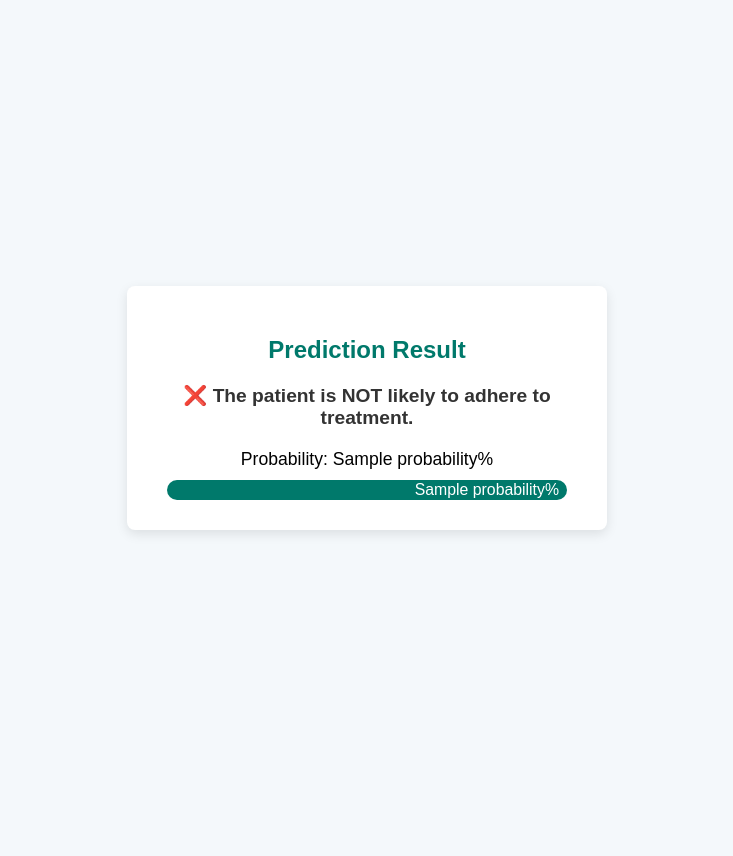
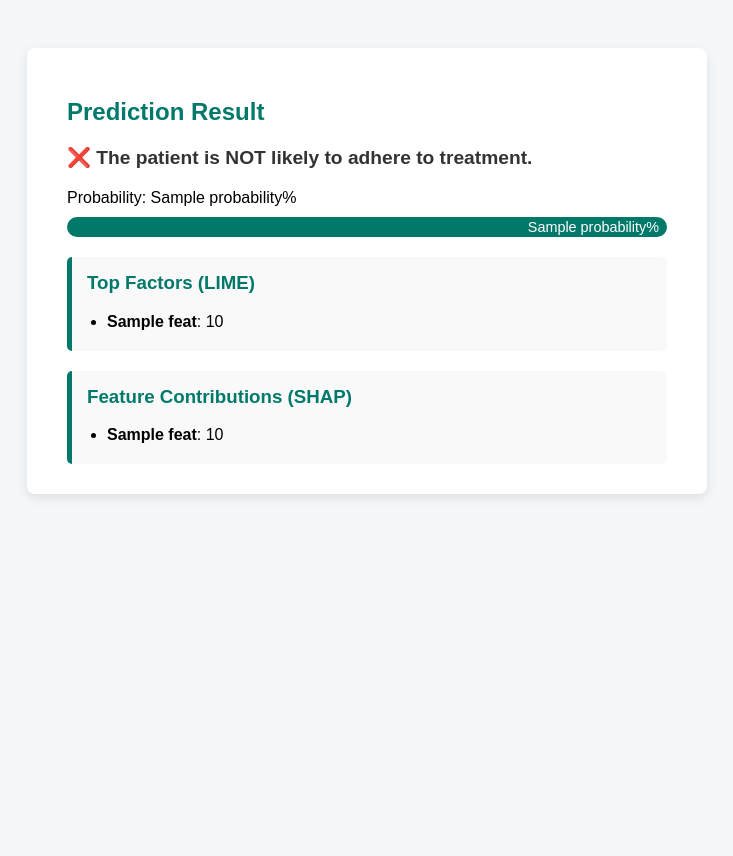
Before and after one commit to CarolineBusingye/osteoporosis-adherence-deploymentrep, a Flask app: template templates/result.html in a window 1280 px wide. Shown: the whole page, without its empty margins (273-1006 px from the left). Before the commit the page ends 534 px from the top, so only its background shows below. Run offline with Flask 3, Linux system fonts and the light colour scheme; the template is opened without the code that fills it: most values are stand-ins (such as "Sample title", 1, 10 or a date in 2020).

Commit message:
Update result.html

```diff
--- a/templates/result.html
+++ b/templates/result.html
@@ -9,8 +9,9 @@
       background: #f4f8fb;
       display: flex;
       justify-content: center;
-      align-items: center;
-      height: 100vh;
+      align-items: flex-start;
+      padding-top: 40px;
+      min-height: 100vh;
     }
 
     .result-box {
@@ -18,17 +19,18 @@
       border-radius: 8px;
       box-shadow: 0 4px 12px rgba(0,0,0,0.1);
       padding: 30px 40px;
-      text-align: center;
-      max-width: 400px;
+      max-width: 600px;
+      width: 100%;
     }
 
     h2 {
       color: #00796b;
+      margin-bottom: 15px;
     }
 
-    .probability {
+    .probability, .section {
       margin-top: 20px;
-      font-size: 1.1em;
+      font-size: 1em;
     }
 
     .bar {
@@ -56,6 +58,28 @@
       color: #333;
       margin-top: 20px;
     }
+
+    .explanation {
+      margin-top: 20px;
+      background: #f9f9f9;
+      border-left: 5px solid #00796b;
+      padding: 15px;
+      border-radius: 5px;
+    }
+
+    .explanation h3 {
+      margin-top: 0;
+      color: #00796b;
+    }
+
+    ul {
+      margin: 0;
+      padding-left: 20px;
+    }
+
+    li {
+      margin: 5px 0;
+    }
   </style>
 </head>
 <body>
@@ -76,6 +100,25 @@
         <div class="fill" style="width: {{ probability }}%;">{{ probability }}%</div>
       </div>
     </div>
+
+    <div class="explanation">
+      <h3>Top Factors (LIME)</h3>
+      <ul>
+        {% for feat, weight in lime_list %}
+          <li><strong>{{ feat }}</strong>: {{ weight | round(4) }}</li>
+        {% endfor %}
+      </ul>
+    </div>
+
+    <div class="explanation">
+      <h3>Feature Contributions (SHAP)</h3>
+      <ul>
+        {% for feat, value in shap_vals.items() %}
+          <li><strong>{{ feat }}</strong>: {{ value | round(4) }}</li>
+        {% endfor %}
+      </ul>
+    </div>
+
   </div>
 </body>
 </html>
```
